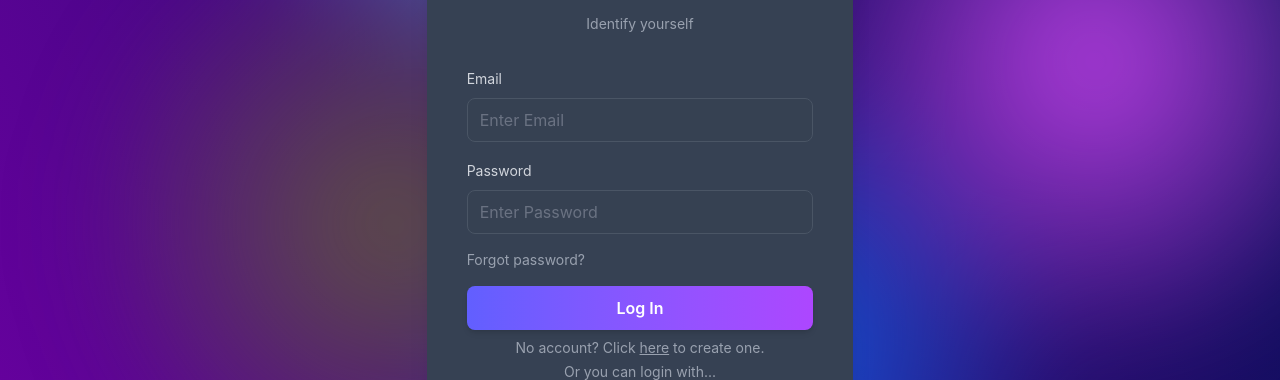
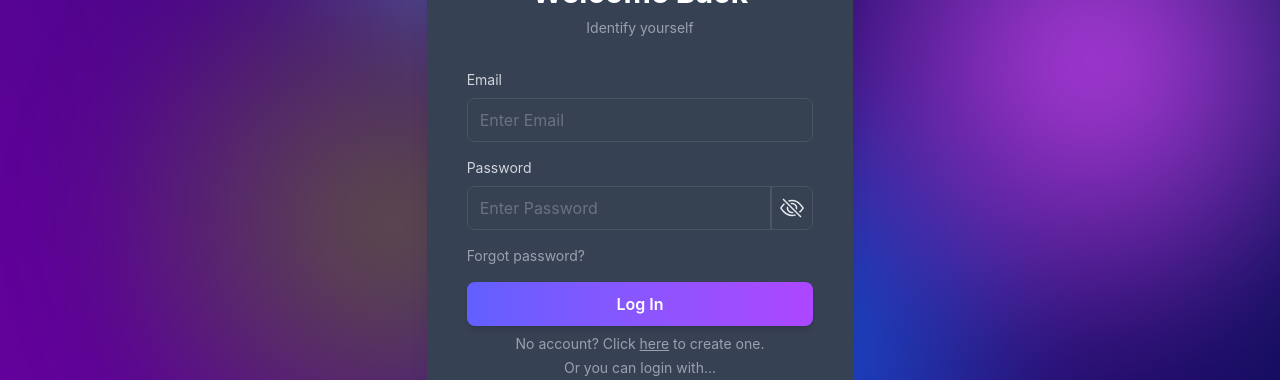
Before and after one commit to RealityProgrammer/Conflux2, a React (Vite) app in the folder src/frontend/: page /auth in a window 1280 px wide. Shown: the part 208-588 px from the top of the page. Built offline with nearby package versions, Linux system fonts and the light colour scheme; no server answers.

Commit message:
[frontend - rework] rework on password field and panel column layout

```diff
--- a/src/frontend/src/pages/auth/AuthenticatePage.tsx
+++ b/src/frontend/src/pages/auth/AuthenticatePage.tsx
@@ -1,10 +1,12 @@
 import { useActionState, useEffect, useRef, useState } from "react";
 import { animate, random, JSAnimation } from "animejs";
-import { Form, useLocation, redirect, useActionData } from "react-router-dom";
+import { Form, useLocation, redirect, useActionData, useNavigation } from "react-router-dom";
 import { authService } from "../../api/authService.ts";
 import type { ApiResponse, LoginResponse } from "../../api/types/responses.ts";
 import { HttpStatusCode } from "axios";
-import { Label } from "radix-ui";
+import { Label, unstable_PasswordToggleField as PasswordToggleField } from "radix-ui";
+import Spinner from "../../components/Spinner.tsx";
+import {BsEye, BsEyeSlash} from "react-icons/bs";
 
 export async function authLoader(){
     if (authService.hasAccessToken()) {
@@ -70,9 +72,11 @@ async function performLogin(formData: FormData): Promise<ApiResponse<LoginRespon
     });
 }
 
+function LoginPanel({ navigateToRegister }: { navigateToRegister: () => void }) {
+    const navigation = useNavigation();
+    const actionData = useActionData() as { error?: string };
 
-function LoginPanel({ navigateToRegister }: { navigateToRegister: () => void }) {
-    const actionData = useActionData() as { error?: string };
+    const isLoggingIn = navigation.state === "submitting" && navigation.formData?.get("intent") === "login";
 
     return (
         <div className="bg-gray-700 w-full rounded-3xl shadow-xl text-white overflow-visible relative">
@@ -85,22 +89,28 @@ function LoginPanel({ navigateToRegister }: { navigateToRegister: () => void })
                 <p className="text-center text-gray-400 text-sm mt-2">Identify yourself</p>
 
                 <Form className="mt-8" name="login" method="post">
-                    {/* Hidden fields */}
-
-                    <input type="hidden" value="login" name="intent"/>
-
                     <div>
-                        <Label.Root className="text-sm text-gray-300" htmlFor="login_email">Email</Label.Root>
+                        <Label.Root className="text-sm text-gray-300 mb-2 block" htmlFor="login_email">Email</Label.Root>
 
                         <input id="login_email" type="text" placeholder="Enter Email" name="email"
-                               className="w-full h-11 mt-2 px-3 input-field"/>
+                               className="w-full h-11 px-3 input-field"/>
                     </div>
 
                     <div className="mt-4">
-                        <Label.Root className="text-sm text-gray-300" htmlFor="login_password">Password</Label.Root>
+                        <Label.Root className="text-sm text-gray-300 mb-2 block" htmlFor="login_password">Password</Label.Root>
 
-                        <input id="login_password" type="password" placeholder="Enter Password" name="password"
-                               className="w-full h-11 mt-2 px-3 input-field"/>
+                        <PasswordToggleField.Root>
+                            <div className="flex flex-nowrap w-full">
+                                <PasswordToggleField.Input
+                                    id="login_password"
+                                    placeholder="Enter Password"
+                                    name="password"
+                                    className="flex-1 h-11 px-3 input-field rounded-r-none!"/>
+                                <PasswordToggleField.Toggle className="flex-none h-11 p-2 input-field rounded-l-none!">
+                                    <PasswordToggleField.Icon visible={<BsEye className="size-6"/>} hidden={<BsEyeSlash className="size-6"/>}/>
+                                </PasswordToggleField.Toggle>
+                            </div>
+                        </PasswordToggleField.Root>
                     </div>
 
                     <div className="flex items-center justify-between text-sm text-gray-400 mt-4">
@@ -109,9 +119,12 @@ function LoginPanel({ navigateToRegister }: { navigateToRegister: () => void })
 
                     <button
                         type="submit"
-                        className="w-full h-11 button-color-1 rounded-lg text-white font-semibold shadow-md transition-colors duration-300 mt-4 cursor-pointer"
+                        name="intent"
+                        value="login"
+                        disabled={isLoggingIn}
+                        className="w-full h-11 button-color-1 rounded-lg text-white font-semibold shadow-md transition-colors duration-300 mt-4 cursor-pointer flex flex-row justify-center items-center"
                     >
-                        Log In
+                        { isLoggingIn ? <Spinner className="size-6 fill-white"/> : <p>Log In</p> }
                     </button>
                 </Form>
 
@@ -317,8 +330,8 @@ export default function AuthenticatePage() {
             </div>
 
             { /* Login/Registeration Card */ }
-            <div className="w-dvw h-dvh grid grid-cols-1 px-4 md:px-0 md:grid-cols-4 lg:grid-cols-3">
-                <div className="col-start-1 col-span-1 md:col-start-2 md:col-span-2 lg:col-start-2 lg:col-span-1">
+            <div className="w-dvw h-dvh grid grid-cols-12 px-4 md:px-0">
+                <div className="col-start-1 col-span-12 sm:col-start-2 sm:col-span-10 md:col-start-3 md:col-span-8 lg:col-start-4 lg:col-span-6 xl:col-start-5 xl:col-span-4">
                     <div className="size-full flex flex-row justify-center items-center">
                         { /* Card flipping container */ }
                         <div className="w-full relative perspective-distant">
```
